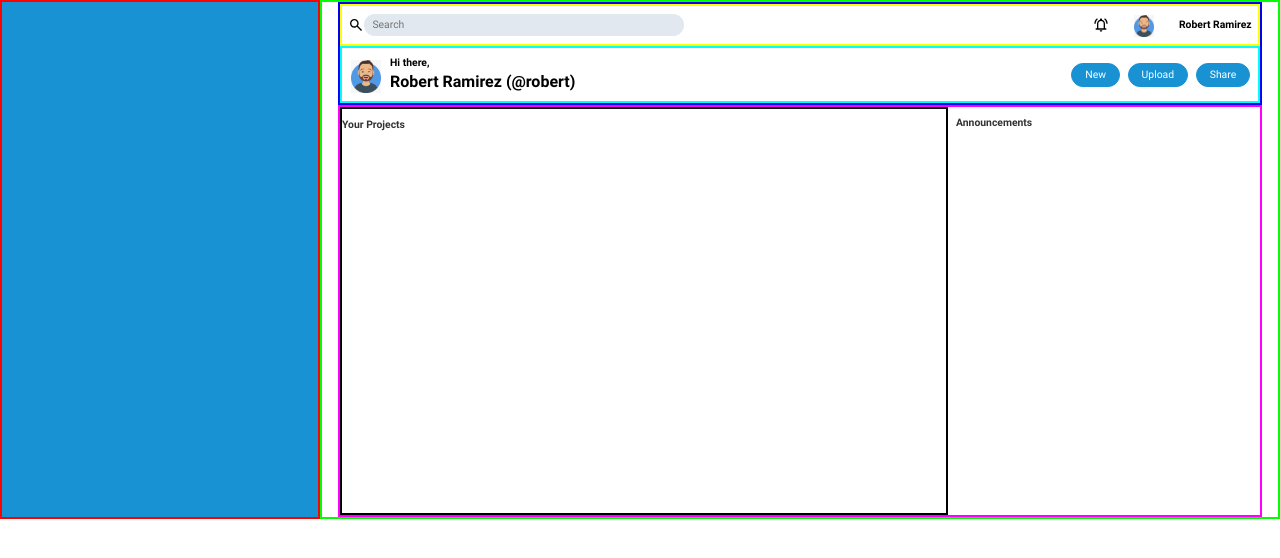
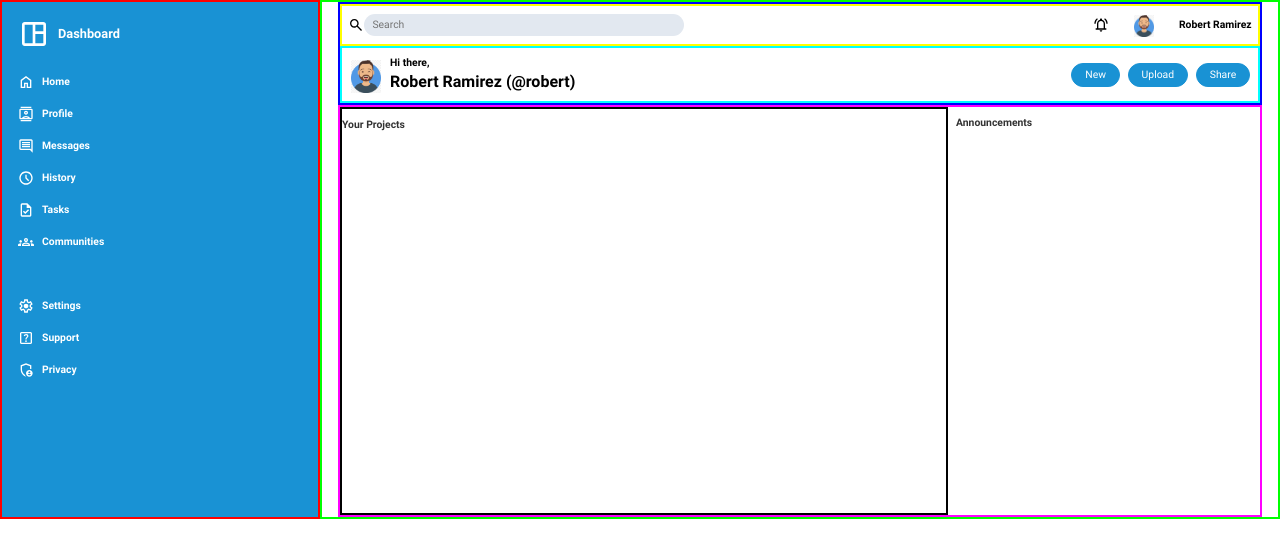
Before and after one commit to Robertron624/TheOdinProject-project-dashboard, a plain HTML site: page index.html in a window 1280 px wide. Drawn offline with Linux system fonts and the light colour scheme.

Commit message:
Add icons and content so sidebar

```diff
--- a/index.html
+++ b/index.html
@@ -8,7 +8,94 @@
 </head>
 <body>
     <main>
-        <div class="sidebar"></div>
+        <div class="sidebar">
+            <div class="logo">
+                <img src="./assets/icons/dashboard.svg" alt="dashboard icon">
+                <h1>
+                    Dashboard
+                </h1>
+            </div>
+            <nav class="user-related">
+                <ul role="list">
+                    <li>
+                        <a href="/home">
+                            <img src="./assets/icons/home.svg" alt="home icon">
+                            <span>
+                                Home
+                            </span>
+                        </a>
+                    </li>
+                    <li>
+                        <a href="/profile">
+                            <img src="./assets/icons/profile.svg" alt="profile icon">
+                            <span>
+                                Profile
+                            </span>
+                        </a>
+                    </li>
+                    <li>
+                        <a href="/messages">
+                            <img src="./assets/icons/messages.svg" alt="messages icon">
+                            <span>
+                                Messages
+                            </span>
+                        </a>
+                    </li>
+                    <li>
+                        <a href="/history">
+                            <img src="./assets/icons/history.svg" alt="history icon">
+                            <span>
+                                History
+                            </span>
+                        </a>
+                    </li>
+                    <li>
+                        <a href="/task">
+                            <img src="./assets/icons/task.svg" alt="task icon">
+                            <span>
+                                Tasks
+                            </span>
+                        </a>
+                    </li>
+                    <li>
+                        <a href="/communities">
+                            <img src="./assets/icons/communities.svg" alt="communities icon">
+                            <span>
+                                Communities
+                            </span>
+                        </a>
+                    </li>
+                </ul>
+            </nav>
+            <nav class="system-related">
+                <ul role="list">
+                    <li>
+                        <a href="/settings">
+                            <img src="./assets/icons/settings.svg" alt="settings icon">
+                            <span>
+                                Settings
+                            </span>
+                        </a>
+                    </li>
+                    <li>
+                        <a href="/support">
+                            <img src="./assets/icons/support.svg" alt="support icon">
+                            <span>
+                                Support
+                            </span>
+                        </a>
+                    </li>
+                    <li>
+                        <a href="/privacy">
+                            <img src="./assets/icons/privacy.svg" alt="privacy icon">
+                            <span>
+                                Privacy
+                            </span>
+                        </a>
+                    </li>
+                </ul>
+            </nav>
+        </div>
         <div class="content">
             <div class="header">
                 <div class="header__search">
--- a/styles.css
+++ b/styles.css
@@ -33,6 +33,7 @@ ul[role="list"],
 ol[role="list"] {
     list-style: none;
     padding: 0;
+    margin: 0;
 }
 
 /* Set core body defaults */
@@ -168,6 +169,67 @@ main .sidebar {
     border: var(--debug-border-1);
 }
 
+main .sidebar .logo {
+    display: flex;
+    align-items: center;
+    gap: .5rem;
+    margin-bottom: 1rem;
+}
+
+main .sidebar .logo img {
+    width: 2rem;
+    height: 2rem;
+}
+
+main .sidebar .logo h1 {
+    font-size: .8rem;
+    font-weight: 700;
+    color: var(--text-light);
+}
+
+main .sidebar .user-related {
+    margin-bottom: 2rem;
+}
+
+main .sidebar .system-related,
+main .sidebar .user-related {
+    display: flex;
+    flex-direction: column;
+    gap: .5rem;
+}
+
+main .sidebar .system-related ul li,
+main .sidebar .user-related ul li {
+    list-style: none;
+    transition: all .2s ease-in-out;
+}
+
+main .sidebar .system-related ul li:hover,
+main .sidebar .user-related ul li:hover {
+    background-color: #2626bb;
+    border-radius: 15px;
+}
+
+main .sidebar .system-related ul li a,
+main .sidebar .user-related ul li a {
+    display: flex;
+    align-items: end;
+    gap: .5rem;
+    padding: .5rem 0;
+    color: var(--text-light);
+    text-decoration: none;
+    font-size: .65rem;
+    font-weight: 700;
+}
+
+main .sidebar .system-related ul li a img,
+main .sidebar .user-related ul li a img {
+    width: 1rem;
+    height: 1rem;
+}
+
+
+/* ---------------------- Content ------------------------------ */
 main .content {
     grid-column: 2 / -1;
     grid-row: 1 / -1;
@@ -178,8 +240,6 @@ main .content {
     border: var(--debug-border-2);
     padding: 0 1rem;
 }
-
-/* ---------------------- Content ------------------------------ */
 
 /* Header */
 main .content .header {
```
Also changed, not shown: assets/icons/communities.svg (added), assets/icons/dashboard.svg (added), assets/icons/history.svg (added), assets/icons/home.svg (added), assets/icons/messages.svg (added), assets/icons/privacy.svg (added), assets/icons/profile.svg (added), assets/icons/settings.svg (added), assets/icons/support.svg (added), assets/icons/task.svg (added).
